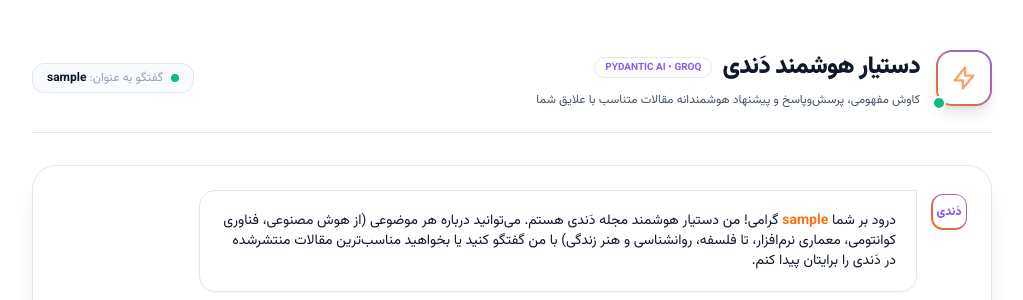
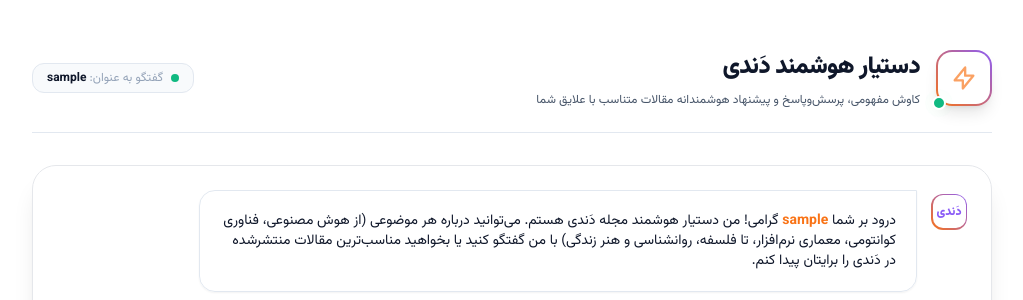
Before and after one commit to reza-khalafi/Dandi, a Django app: page /assistant/ in a window 1280 px wide. Shown: the part 82-382 px from the top of the page, without its empty margins (128-1151 px from the left). Run offline with Django 5.2, Linux system fonts and the light colour scheme; the visitor is signed in with stand-in values (Sample User, id 1); some libraries are stand-ins or nearby versions.

Commit message:
Remove technical framework badges from assistant header

```diff
--- a/templates/assistant/chat.html
+++ b/templates/assistant/chat.html
@@ -21,12 +21,7 @@
         </span>
       </div>
       <div>
-        <div class="flex items-center gap-2.5">
-          <h1 class="text-2xl font-black text-text-primary tracking-tight">دستیار هوشمند دَندی</h1>
-          <span class="px-2.5 py-0.5 text-[10px] font-bold uppercase rounded-full bg-brand-purple/10 text-brand-purple border border-brand-purple/20">
-            Pydantic AI • Groq
-          </span>
-        </div>
+        <h1 class="text-2xl font-black text-text-primary tracking-tight">دستیار هوشمند دَندی</h1>
         <p class="text-xs text-text-secondary mt-1">
           کاوش مفهومی، پرسش‌وپاسخ و پیشنهاد هوشمندانه مقالات متناسب با علایق شما
         </p>
```
